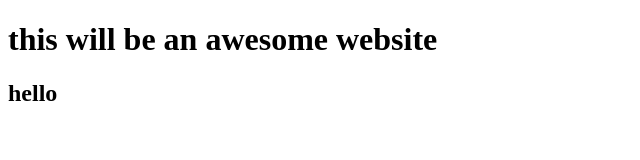
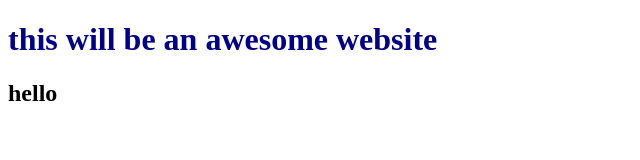
Before and after one commit to KateriinaOrrava/PROJECT_Excursion_17.08, a plain HTML site: page index.html in a window 1280 px wide. Shown: the whole page, without its empty margins (0-640 px from the left). Drawn offline with Linux system fonts and the light colour scheme.

Commit message:
Adding changes to be sure files are connected

```diff
--- a/index.html
+++ b/index.html
@@ -4,6 +4,7 @@
     <meta charset="UTF-8">
     <meta http-equiv="X-UA-Compatible" content="IE=edge">
     <meta name="viewport" content="width=device-width, initial-scale=1.0">
+    <link rel="stylesheet" href="resources/css/styles.css">
     <title>Excursion</title>
 </head>
 <body>
--- a/resources/css/styles.css
+++ b/resources/css/styles.css
@@ -0,0 +1,3 @@
+h1 {
+    color:darkblue
+}
```
